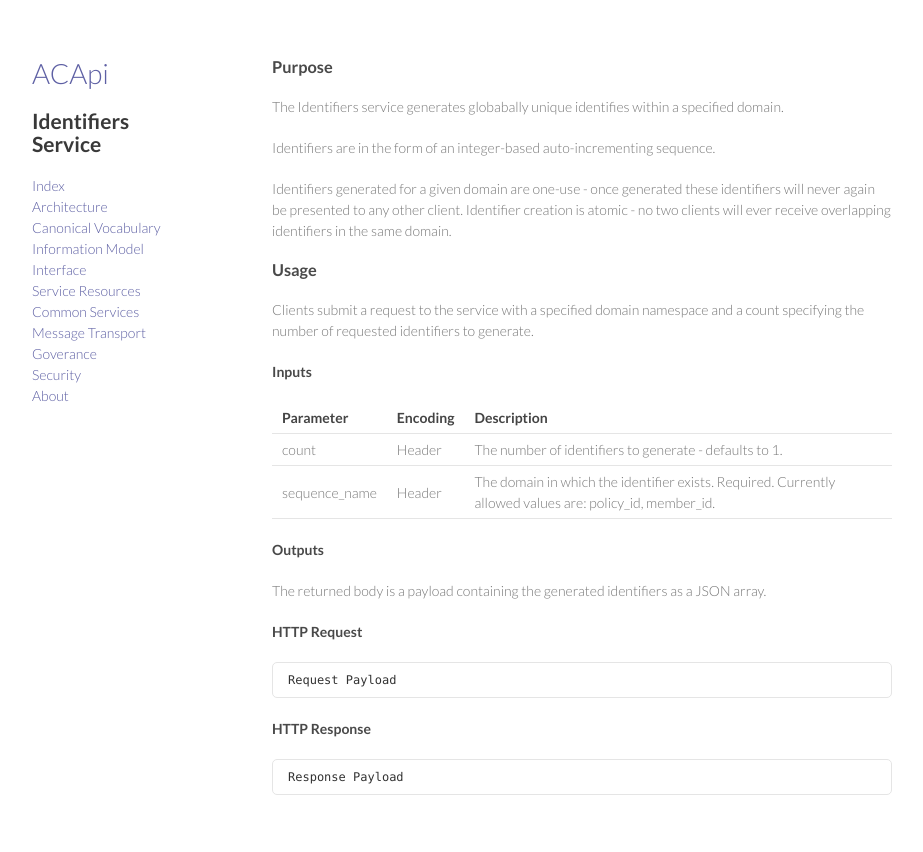
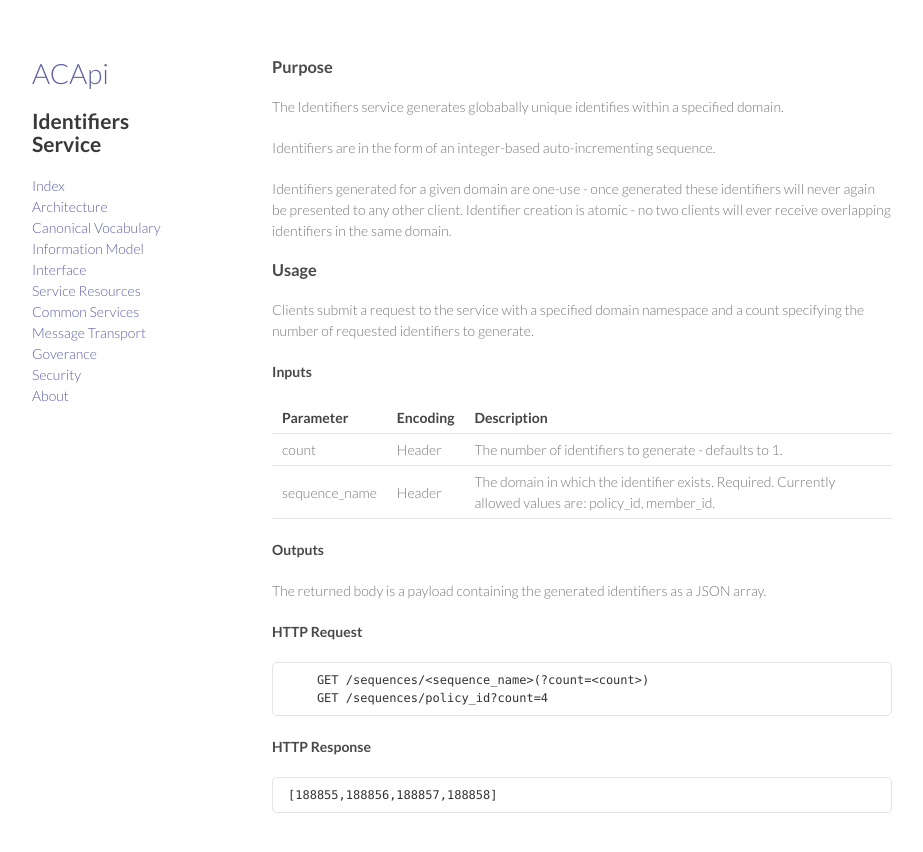
Before and after one commit to dchbx/dchbx.github.io, a Jekyll site: the page built from _commonservices/identifier_generation.md, in a window 1280 px wide. Shown: the top 852 px of the page, without its empty margins (178-1101 px from the left). Built offline with Jekyll 4.4.1, drawn with Linux system fonts in a browser that asks for light colours; Markdown is read by kramdown in place of the engine named in the settings.

Commit message:
Updating examples.

```diff
--- a/_commonservices/identifier_generation.md
+++ b/_commonservices/identifier_generation.md
@@ -27,8 +27,9 @@ The returned body is a payload containing the generated identifiers as a JSON ar
 
 #### HTTP Request
 
-	Request Payload
+        GET /sequences/<sequence_name>(?count=<count>)
+        GET /sequences/policy_id?count=4
 
 #### HTTP Response
 
-	Response Payload
+	[188855,188856,188857,188858]
```
